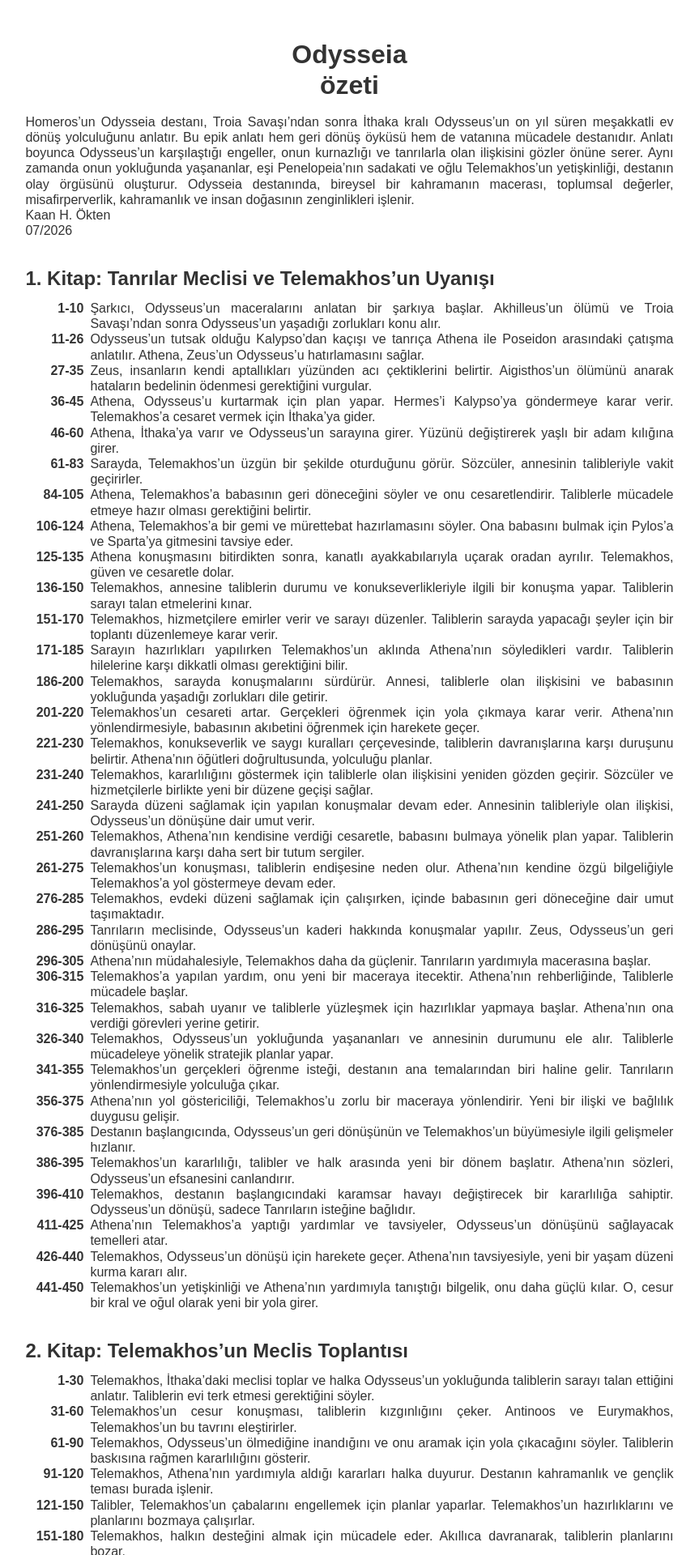
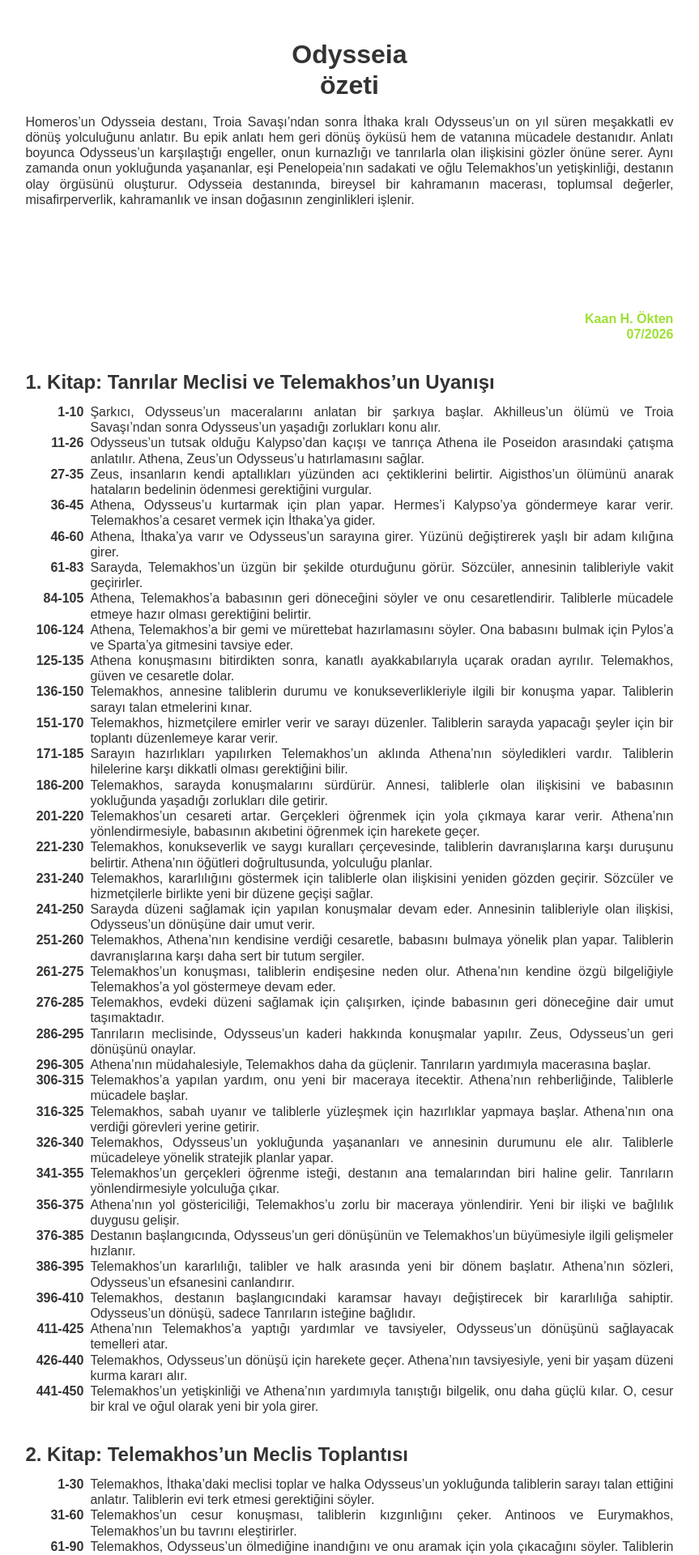
Before and after one commit to x361x3ch/Anasayfa, a Jekyll site: the page 1.html, which Jekyll copies as it is, in a window 1280 px wide. Shown: the top 1920 px of the page at 81% size, without its empty margins (7-870 px from the left). Built offline with Jekyll 4.4.1, drawn with Linux system fonts in a browser that asks for light colours; a style sheet for code colours, icons or effects is not loaded.

Commit message:
Update 1.html

```diff
--- a/1.html
+++ b/1.html
@@ -22,6 +22,10 @@
     h1 { font-size: 2em;  text-align:center;}
     h2 { font-size: 1.5em; text-align:left;}
     h3 { font-size: 1.2em; }
+    a {
+		text-decoration:none;
+		color: #9ee034;
+	}
     code {
       background: #f4f4f4;
       padding: 2px 4px;
@@ -64,11 +68,6 @@
     li {
       margin: 0.5em 0;
     }
-    .yazar {
-		text-align: right;
-		font-weight:bold;
-		padding-top:10vw;
-		}
     .container {
             display: flex;
             align-items: flex-start;
@@ -90,8 +89,8 @@
 <body><h1>Odysseia <br/> özeti</h1>
 Homeros’un Odysseia destanı, Troia Savaşı’ndan sonra İthaka kralı Odysseus’un on yıl süren meşakkatli ev dönüş yolculuğunu anlatır. Bu epik anlatı hem geri dönüş öyküsü hem de vatanına mücadele destanıdır. Anlatı boyunca Odysseus’un karşılaştığı engeller, onun kurnazlığı ve tanrılarla olan ilişkisini gözler önüne serer. Aynı zamanda onun yokluğunda yaşananlar, eşi Penelopeia’nın sadakati ve oğlu Telemakhos’un yetişkinliği, destanın olay örgüsünü oluşturur. Odysseia destanında, bireysel bir kahramanın macerası, toplumsal değerler, misafirperverlik, kahramanlık ve insan doğasının zenginlikleri işlenir.
 
-<div class="Yazar"> Kaan H. Ökten <br/>
-07/2026</div>
+<div style="text-align: right;font-weight:bold;padding-top:10vw;"> <a href="https://x.com/i/status/2077061106019828033"> Kaan H. Ökten <br/>
+07/2026 </a></div>
 
 <div style='page-break-after: always'></div>
 <h2>1. Kitap: Tanrılar Meclisi ve Telemakhos’un Uyanışı</h2>
```
